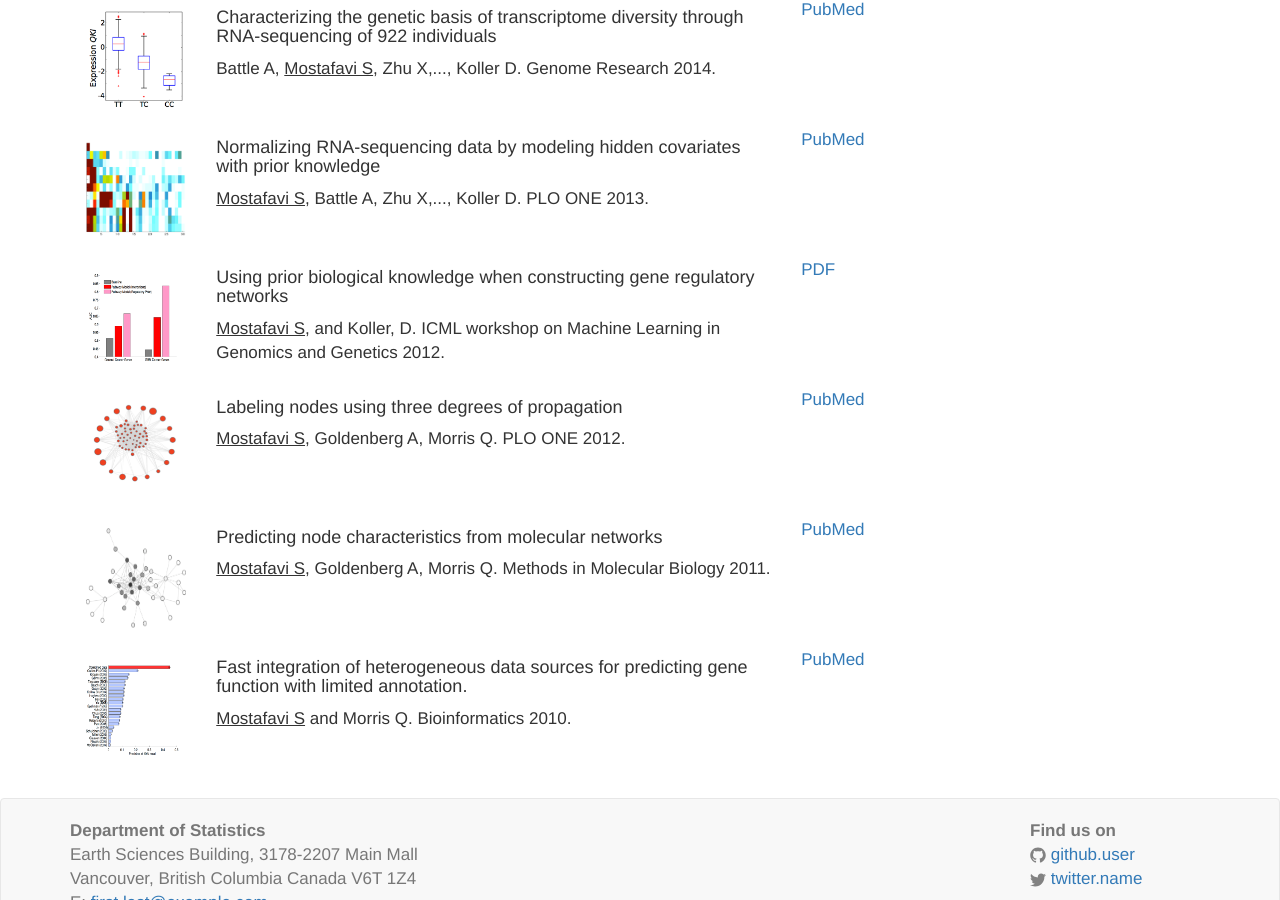
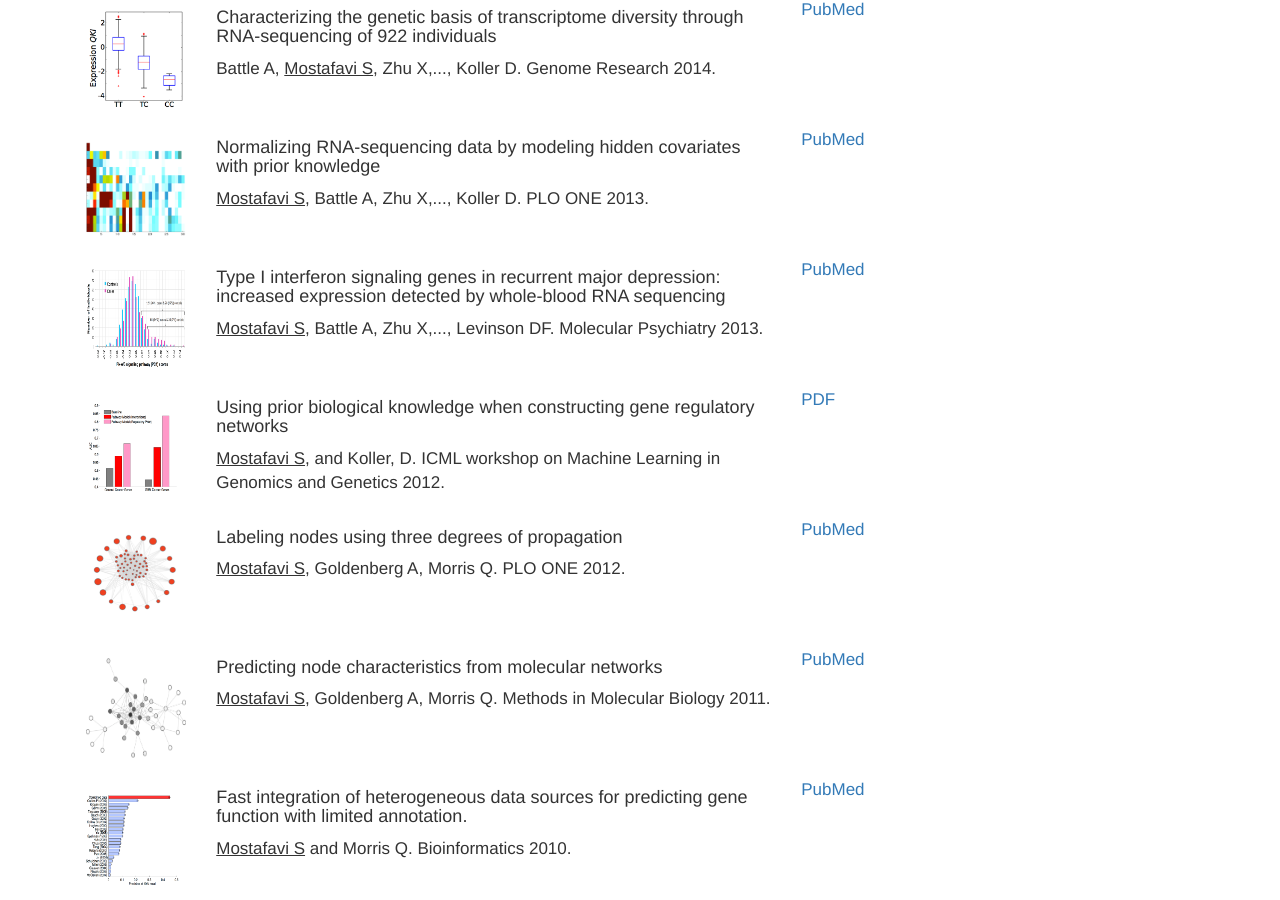
Before and after one commit to saramostafavi/saramostafavi.github.io, a Jekyll site: the page built from publications.html, in a window 1280 px wide and 900 px high, scrolled down 629 px. Built offline with Jekyll 4.4.1, drawn with Linux system fonts in a browser that asks for light colours; nearby versions of some CDN libraries; a style sheet for code colours, icons or effects is not loaded.

Commit message:
Update publications.yml

```diff
--- a/_data/publications.yml
+++ b/_data/publications.yml
@@ -45,6 +45,15 @@
     url: http://www.ncbi.nlm.nih.gov/pubmed/23874524
 
 - title: >
+    Type I interferon signaling genes in recurrent major depression: increased expression detected by whole-blood RNA sequencing
+  author: >
+    <u>Mostafavi S</u>, Battle A, Zhu X,..., Levinson DF. Molecular Psychiatry 2013.
+  image: ../images/ifna_figure_1.png
+  repo:
+    name: PubMed
+    url: http://www.ncbi.nlm.nih.gov/pubmed/242969772
+
+- title: >
     Using prior biological knowledge when constructing gene regulatory networks
   author: >
     <u>Mostafavi S</u>, and Koller, D. ICML workshop on Machine Learning in Genomics and Genetics 2012.
```
